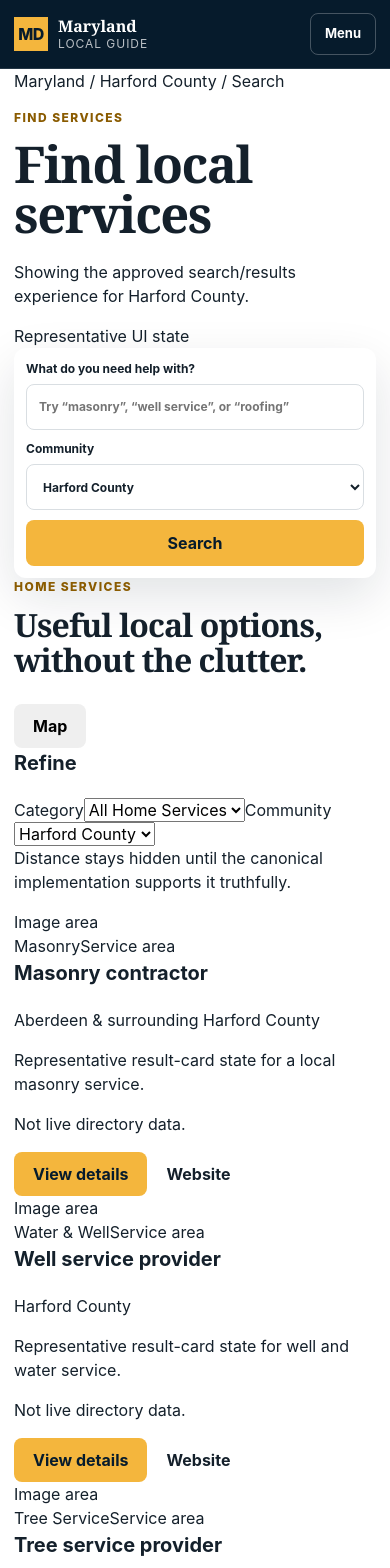
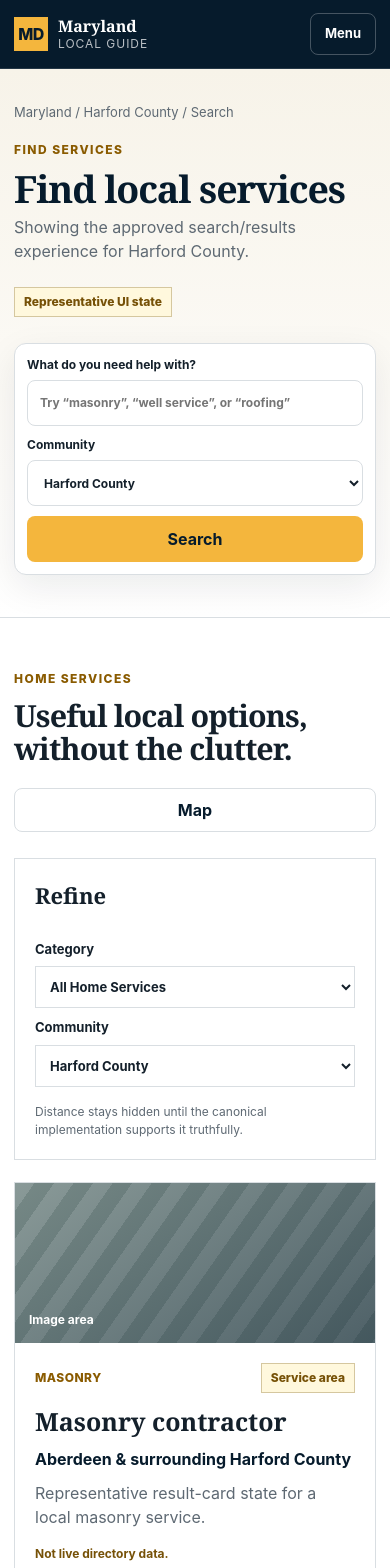
Before and after one commit to justinwallis/maryland-local-guide, a Next.js app: page /search in a window 390 px wide. Shown: the top 1568 px of the page. Built offline with nearby package versions, Linux system fonts and the light colour scheme.

Commit message:
style: add responsive search results system

```diff
--- a/app/globals.css
+++ b/app/globals.css
@@ -656,3 +656,400 @@
     grid-column: auto;
   }
 }
+
+
+/* Slice 02 — Search / Results */
+
+.button-secondary {
+  border-color: var(--border);
+  background: white;
+  color: var(--navy);
+}
+
+.button-static {
+  cursor: default;
+  pointer-events: none;
+}
+
+.results-hero {
+  padding: 54px 0 42px;
+  background: linear-gradient(180deg, var(--cream), #fff);
+  border-bottom: 1px solid var(--border);
+}
+
+.breadcrumb {
+  margin-bottom: 18px;
+  color: var(--slate);
+  font-size: 13px;
+}
+
+.results-hero-row {
+  display: flex;
+  align-items: end;
+  justify-content: space-between;
+  gap: 24px;
+  margin-bottom: 26px;
+}
+
+.results-title {
+  max-width: 780px;
+  margin-bottom: 8px;
+  color: var(--navy);
+  font-size: clamp(2.35rem, 5vw, 4.5rem);
+}
+
+.results-hero-row > div > p:last-child {
+  margin-bottom: 0;
+  color: var(--slate);
+}
+
+.preview-badge,
+.precision-badge {
+  display: inline-flex;
+  align-items: center;
+  min-height: 28px;
+  padding: 5px 9px;
+  border: 1px solid #d5c79f;
+  background: #fff8dd;
+  color: #765107;
+  font-size: 12px;
+  font-weight: 800;
+}
+
+.results-search {
+  max-width: 920px;
+  border: 1px solid var(--border);
+  box-shadow: 0 12px 36px rgba(6, 27, 44, 0.08);
+}
+
+.results-section {
+  padding-top: 52px;
+  padding-bottom: 72px;
+}
+
+.results-toolbar {
+  display: flex;
+  align-items: end;
+  justify-content: space-between;
+  gap: 22px;
+  margin-bottom: 26px;
+}
+
+.results-toolbar h2 {
+  margin-bottom: 0;
+  font-size: clamp(1.9rem, 3vw, 2.7rem);
+}
+
+.map-toggle {
+  display: none;
+}
+
+.results-layout {
+  display: grid;
+  grid-template-columns: 220px minmax(0, 1fr) 360px;
+  gap: 22px;
+  align-items: start;
+}
+
+.filter-panel {
+  position: sticky;
+  top: 98px;
+  padding: 20px;
+  border: 1px solid var(--border);
+  background: white;
+}
+
+.filter-panel h3 {
+  margin-bottom: 18px;
+  font-family: Georgia, "Times New Roman", serif;
+  font-size: 22px;
+}
+
+.filter-panel label {
+  display: grid;
+  gap: 7px;
+  margin-bottom: 16px;
+  color: var(--ink);
+  font-size: 13px;
+  font-weight: 750;
+}
+
+.filter-panel select {
+  min-height: 42px;
+  width: 100%;
+  padding: 0 10px;
+  border: 1px solid var(--border);
+  background: white;
+  color: var(--ink);
+}
+
+.filter-note {
+  margin: 6px 0 0;
+  color: var(--slate);
+  font-size: 12px;
+}
+
+.results-list {
+  display: grid;
+  gap: 14px;
+}
+
+.result-card {
+  display: grid;
+  grid-template-columns: 180px minmax(0, 1fr);
+  min-width: 0;
+  overflow: hidden;
+  border: 1px solid var(--border);
+  background: white;
+}
+
+.result-image {
+  display: flex;
+  align-items: end;
+  min-height: 220px;
+  padding: 14px;
+  background:
+    linear-gradient(145deg, rgba(6,27,44,.18), rgba(6,27,44,.55)),
+    repeating-linear-gradient(125deg, #a7b6b0 0 16px, #8fa19a 16px 32px);
+  color: white;
+  font-size: 12px;
+  font-weight: 700;
+}
+
+.result-body {
+  min-width: 0;
+  padding: 20px;
+}
+
+.result-meta-row {
+  display: flex;
+  align-items: center;
+  justify-content: space-between;
+  gap: 12px;
+  margin-bottom: 10px;
+}
+
+.result-category {
+  color: #8a5b00;
+  font-size: 12px;
+  font-weight: 800;
+  letter-spacing: .04em;
+  text-transform: uppercase;
+}
+
+.result-card h3 {
+  margin-bottom: 7px;
+  font-family: Georgia, "Times New Roman", serif;
+  font-size: 25px;
+}
+
+.result-location {
+  margin-bottom: 10px;
+  color: var(--navy);
+  font-weight: 750;
+}
+
+.result-body > p:not(.result-location):not(.representative-note) {
+  color: var(--slate);
+}
+
+.representative-note {
+  margin-bottom: 16px;
+  color: #765107;
+  font-size: 12px;
+  font-weight: 700;
+}
+
+.result-actions {
+  display: flex;
+  flex-wrap: wrap;
+  gap: 8px;
+}
+
+.map-panel {
+  position: sticky;
+  top: 98px;
+  overflow: hidden;
+  border: 1px solid var(--border);
+  background: white;
+}
+
+.map-grid {
+  position: relative;
+  min-height: 330px;
+  background:
+    linear-gradient(rgba(6,27,44,.04) 1px, transparent 1px),
+    linear-gradient(90deg, rgba(6,27,44,.04) 1px, transparent 1px),
+    #edf1ec;
+  background-size: 28px 28px;
+}
+
+.map-grid::before,
+.map-grid::after {
+  content: "";
+  position: absolute;
+  inset: 18% -10% auto -10%;
+  height: 12px;
+  background: rgba(23,105,170,.22);
+  transform: rotate(-12deg);
+}
+
+.map-grid::after {
+  inset: 62% -10% auto -10%;
+  height: 7px;
+  transform: rotate(8deg);
+}
+
+.map-pin {
+  position: absolute;
+  width: 18px;
+  height: 18px;
+  border: 5px solid white;
+  background: var(--navy);
+  border-radius: 50%;
+  box-shadow: 0 3px 10px rgba(6,27,44,.2);
+}
+
+.pin-a { left: 23%; top: 31%; }
+.pin-b { left: 60%; top: 48%; }
+.pin-c { left: 42%; top: 70%; }
+
+.map-copy {
+  padding: 20px;
+}
+
+.map-copy h3 {
+  margin-bottom: 8px;
+  font-family: Georgia, "Times New Roman", serif;
+  font-size: 22px;
+}
+
+.map-copy p:last-child {
+  margin-bottom: 0;
+  color: var(--slate);
+}
+
+.zero-state {
+  padding: 42px;
+  border: 1px solid var(--border);
+  background: var(--cream);
+}
+
+.zero-state h3 {
+  margin-bottom: 10px;
+  font-family: Georgia, "Times New Roman", serif;
+  font-size: 30px;
+}
+
+.zero-state > p:not(.eyebrow) {
+  max-width: 620px;
+  color: var(--slate);
+}
+
+.zero-actions {
+  display: flex;
+  flex-wrap: wrap;
+  gap: 10px;
+  margin-top: 22px;
+}
+
+.results-trust {
+  padding: 22px 0;
+  border-top: 1px solid var(--border);
+  background: #fbfaf6;
+}
+
+.results-trust-row {
+  display: flex;
+  align-items: center;
+  justify-content: space-between;
+  gap: 24px;
+}
+
+.results-trust-row p {
+  margin-bottom: 0;
+  color: var(--slate);
+  font-size: 13px;
+}
+
+@media (max-width: 1100px) {
+  .results-layout {
+    grid-template-columns: 200px minmax(0, 1fr);
+  }
+
+  .map-panel {
+    display: none;
+  }
+
+  .map-toggle {
+    display: inline-flex;
+  }
+}
+
+@media (max-width: 760px) {
+  .results-hero {
+    padding-top: 34px;
+  }
+
+  .results-hero-row,
+  .results-toolbar,
+  .results-trust-row {
+    align-items: flex-start;
+    flex-direction: column;
+  }
+
+  .preview-badge {
+    align-self: flex-start;
+  }
+
+  .results-layout {
+    grid-template-columns: 1fr;
+  }
+
+  .filter-panel {
+    position: static;
+    display: grid;
+    grid-template-columns: 1fr 1fr;
+    gap: 10px;
+  }
+
+  .filter-panel h3,
+  .filter-note {
+    grid-column: 1 / -1;
+  }
+
+  .filter-panel label {
+    margin-bottom: 0;
+  }
+
+  .result-card {
+    grid-template-columns: 1fr;
+  }
+
+  .result-image {
+    min-height: 160px;
+  }
+
+  .map-toggle {
+    width: 100%;
+  }
+}
+
+@media (max-width: 520px) {
+  .filter-panel {
+    grid-template-columns: 1fr;
+  }
+
+  .filter-panel h3,
+  .filter-note {
+    grid-column: auto;
+  }
+
+  .zero-state {
+    padding: 28px 22px;
+  }
+
+  .result-actions .button {
+    flex: 1 1 auto;
+  }
+}
```
